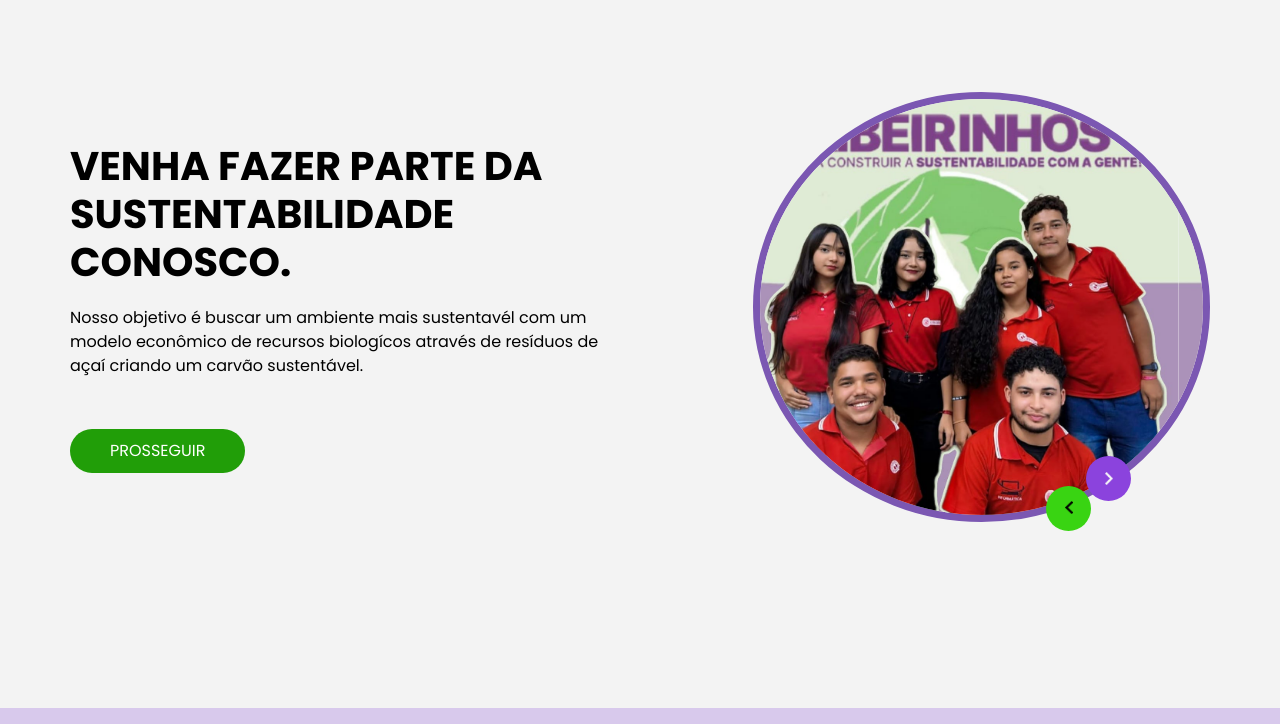
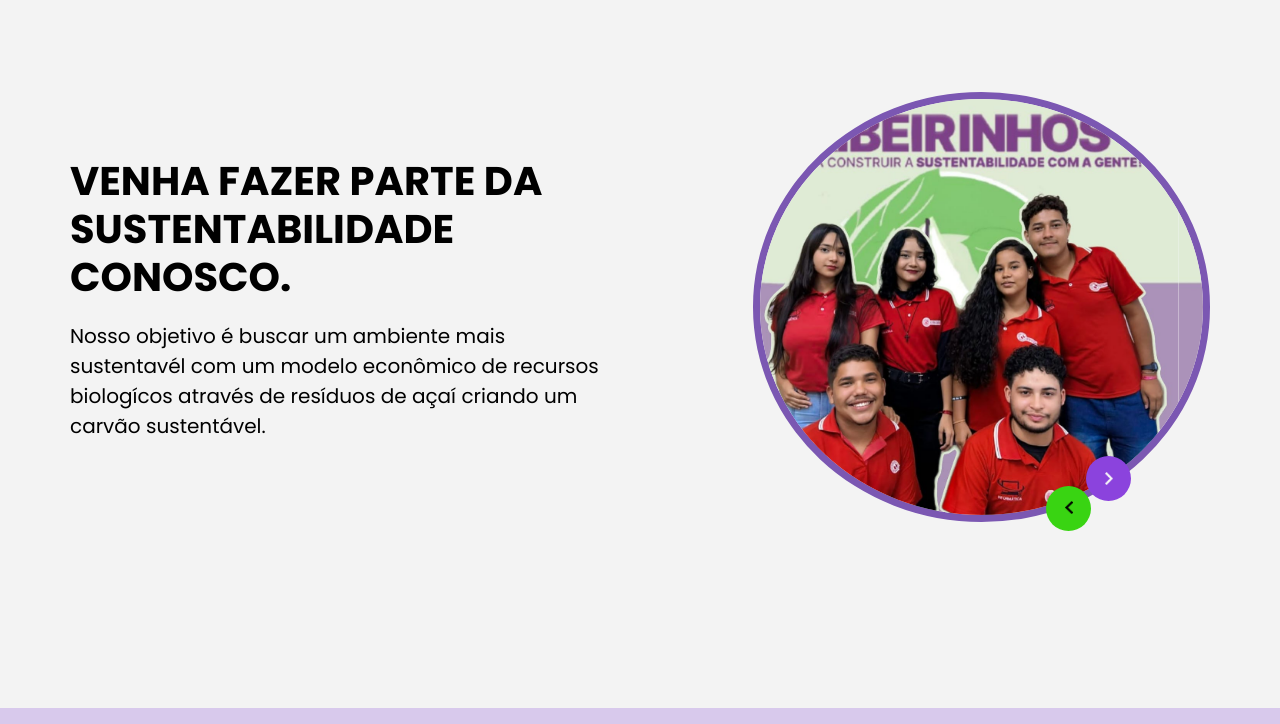
Before and after one commit to Ribeirinhos/CarvaooSustentavel, a plain HTML site: page index.html in a window 1280 px wide. Shown: the part 76-800 px from the top of the page. Drawn offline with nearby package versions, Linux system fonts and the light colour scheme.

Commit message:
Add files via upload

```diff
--- a/css/style.css
+++ b/css/style.css
@@ -55,8 +55,9 @@ body {
 
 /*header section*/
 .hero_area {
+  font-size: 20px;
   height: 98vh;
-  position: relative;
+  position: justify;
   display: -webkit-box;
   display: -ms-flexbox;
   display: flex;
@@ -467,7 +468,7 @@ a:focus {
 }
 
 .blog_section .box .img-box {
-  position: relative;
+  position: relative ;
 }
 
 .blog_section .box .img-box img {
--- a/index.html
+++ b/index.html
@@ -81,10 +81,9 @@
               <h1>
                 Venha fazer parte da sustentabilidade conosco.
               </h1>
-              <p> Nosso objetivo é buscar um ambiente mais sustentavél com um modelo econômico de recursos biologícos através de resíduos de açaí criando um carvão sustentável.
+              <p font-size: 24px>  Nosso objetivo é buscar um ambiente mais sustentavél com um modelo econômico de recursos biologícos através de resíduos de açaí criando um carvão sustentável.
                              </p>
-              <a href="" class="">
-                PROSSEGUIR
+
             </div>
           </div>
           <div class="col-lg-5 col-md-6 offset-lg-1">
@@ -181,9 +180,7 @@
 
 
       <div class="btn-box">
-        <a href="">
-          Leia Mais
-        </a>
+
       </div>
     </div>
   </section>
@@ -205,9 +202,7 @@
               Bem-vindo à nossa iniciativa sustentável! Somos alunos da  instituição  EETEPA-CACAU e estamos dedicados a promover um futuro mais verde e sustentável por meio de nossa inovadora abordagem ambiental.
 Nosso projeto está concentrado em: melhorar o descarte de resíduos de caroços de açai e, consequentemente, utilizar-se deles para criação de um carvão sustentável.
             </p>
-            <a href="">
-              Leia mais
-            </a>
+
           </div>
         </div>
         <div class="col-md-6">
```
